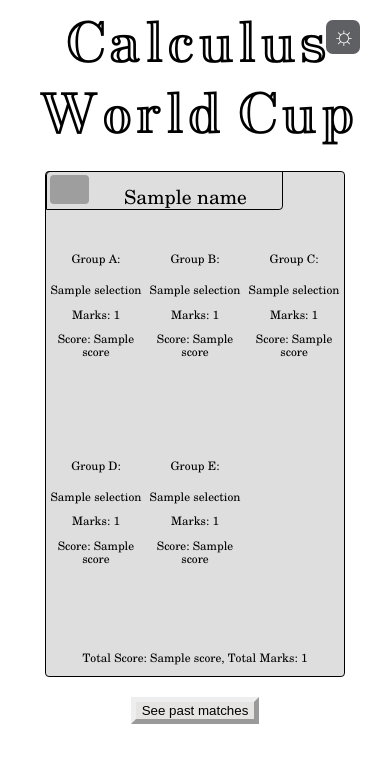
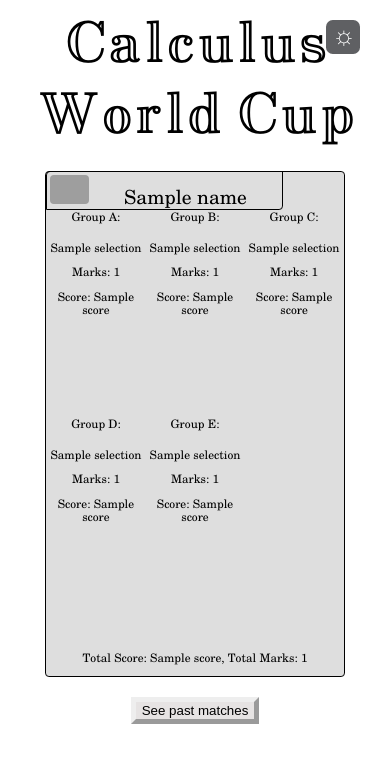
Before and after one commit to ashazjameel/Calculus-World-Cup-website, a Flask app: template templates/profile.html in a window 390 px wide. Shown: the top 763 px of the page. Run offline with Flask 3, Linux system fonts and the light colour scheme; the template is opened without the code that fills it: most values are stand-ins (such as "Sample title", 1, 10 or a date in 2020); parts of the project's set-up code (start-up, migrations or seed data) failed here and were passed over; some libraries are stand-ins or nearby versions; grey boxes are pictures that could not be loaded.

Commit message:
quick fix (moving choice divs to top instead to make room for mobile + not really needed)

```diff
--- a/static/styles.css
+++ b/static/styles.css
@@ -170,7 +170,6 @@ body {
 
 .profile .choices {
 	position: relative;
-	top: 5dvh;
 	display: grid;
 	grid-template-columns: auto auto auto auto auto;
 	grid-template-rows: auto;
```
